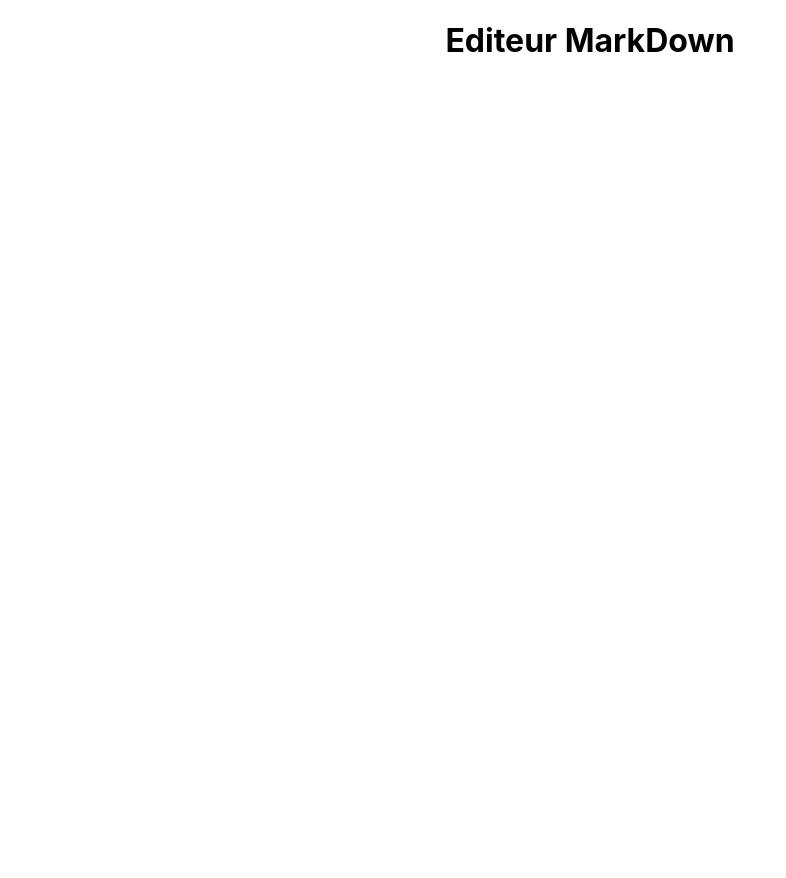
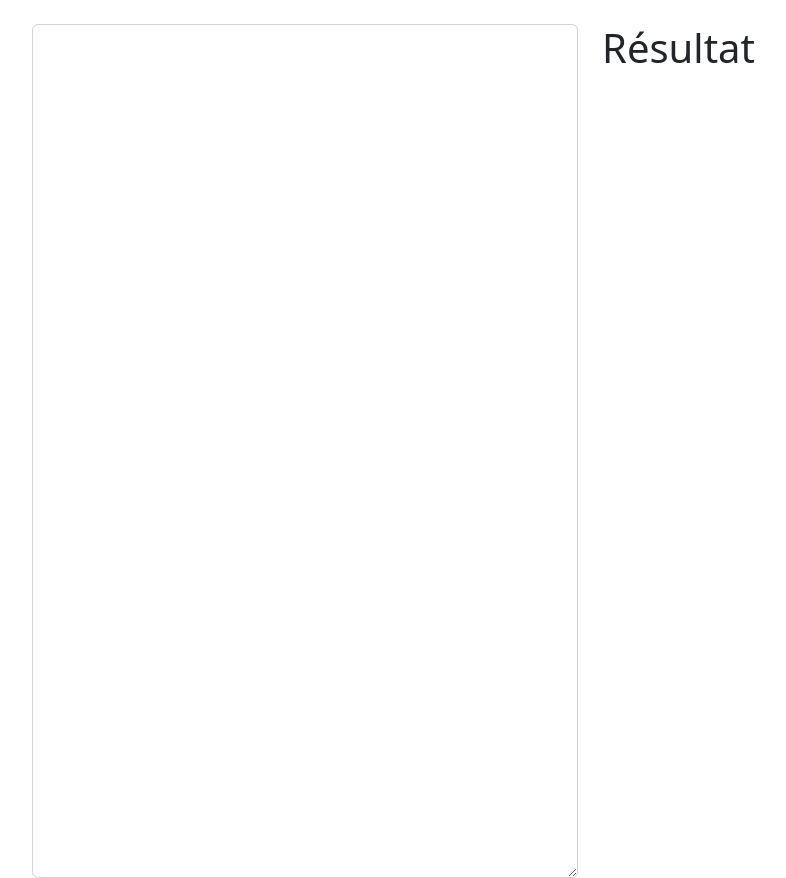
Before and after one commit to anassRio/react16-guide-section3, a React (Create React App) app: page / in a window 1280 px wide. Shown: the whole page, without its empty margins (50-836 px from the left). Before the commit the page ends 800 px from the top, so only its background shows below. Built offline with nearby package versions, Linux system fonts and the light colour scheme.

Commit message:
Add Bootstrap & Marked

```diff
--- a/package.json
+++ b/package.json
@@ -6,6 +6,8 @@
     "@testing-library/jest-dom": "^5.16.5",
     "@testing-library/react": "^13.4.0",
     "@testing-library/user-event": "^13.5.0",
+    "bootstrap": "^5.2.3",
+    "marked": "^4.3.0",
     "react": "^18.2.0",
     "react-dom": "^18.2.0",
     "react-scripts": "5.0.1",
--- a/src/App.js
+++ b/src/App.js
@@ -1,10 +1,16 @@
-import logo from "./logo.svg";
 import "./App.css";
 
 function App() {
   return (
-    <div className="App">
-      <h1>Editeur MarkDown</h1>
+    <div className="container">
+      <div className="row">
+        <div className="col-sm-6">
+          <textarea className="form-control" rows="35"></textarea>
+        </div>
+        <div className="col-sm-6">
+          <h1>Résultat</h1>
+        </div>
+      </div>
     </div>
   );
 }
--- a/src/index.css
+++ b/src/index.css
@@ -1,13 +1,3 @@
-body {
-  margin: 0;
-  font-family: -apple-system, BlinkMacSystemFont, 'Segoe UI', 'Roboto', 'Oxygen',
-    'Ubuntu', 'Cantarell', 'Fira Sans', 'Droid Sans', 'Helvetica Neue',
-    sans-serif;
-  -webkit-font-smoothing: antialiased;
-  -moz-osx-font-smoothing: grayscale;
+.container {
+  margin-top: 24px;
 }
-
-code {
-  font-family: source-code-pro, Menlo, Monaco, Consolas, 'Courier New',
-    monospace;
-}
```
Also changed, not shown: src/index.js (+7 -6 lines), 1 other file (tests, documents, lock files or other folders).
